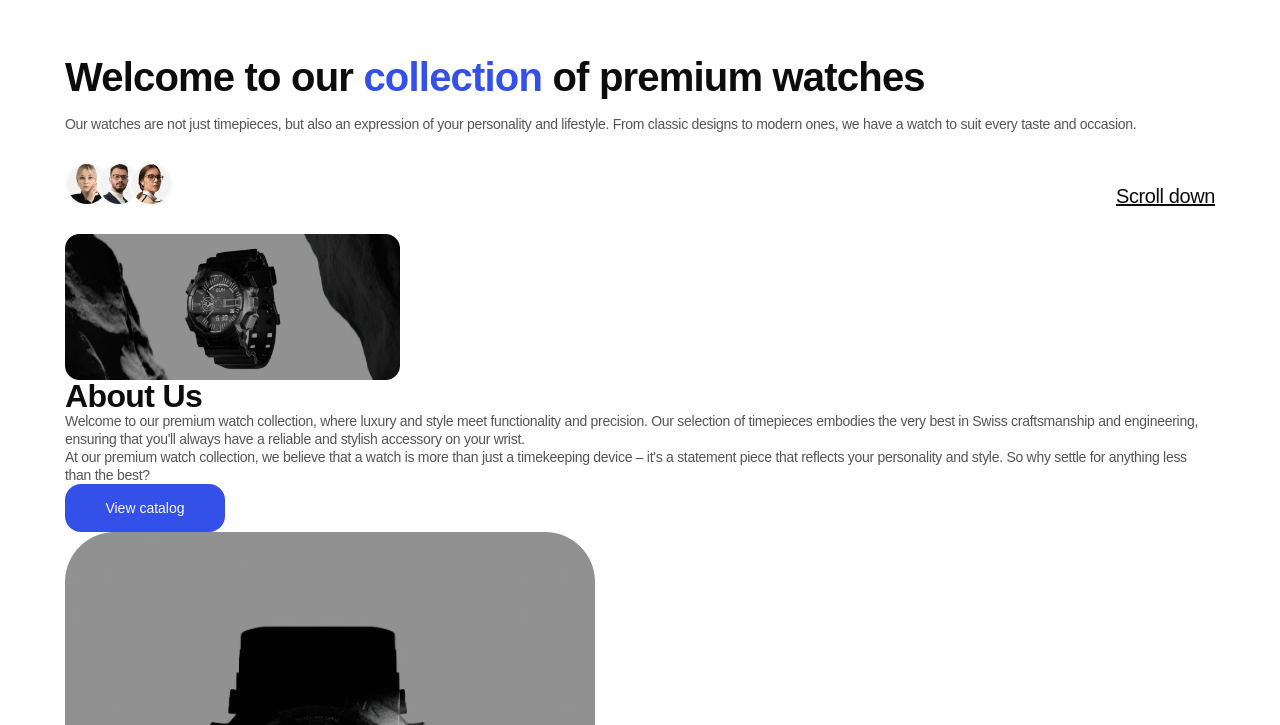
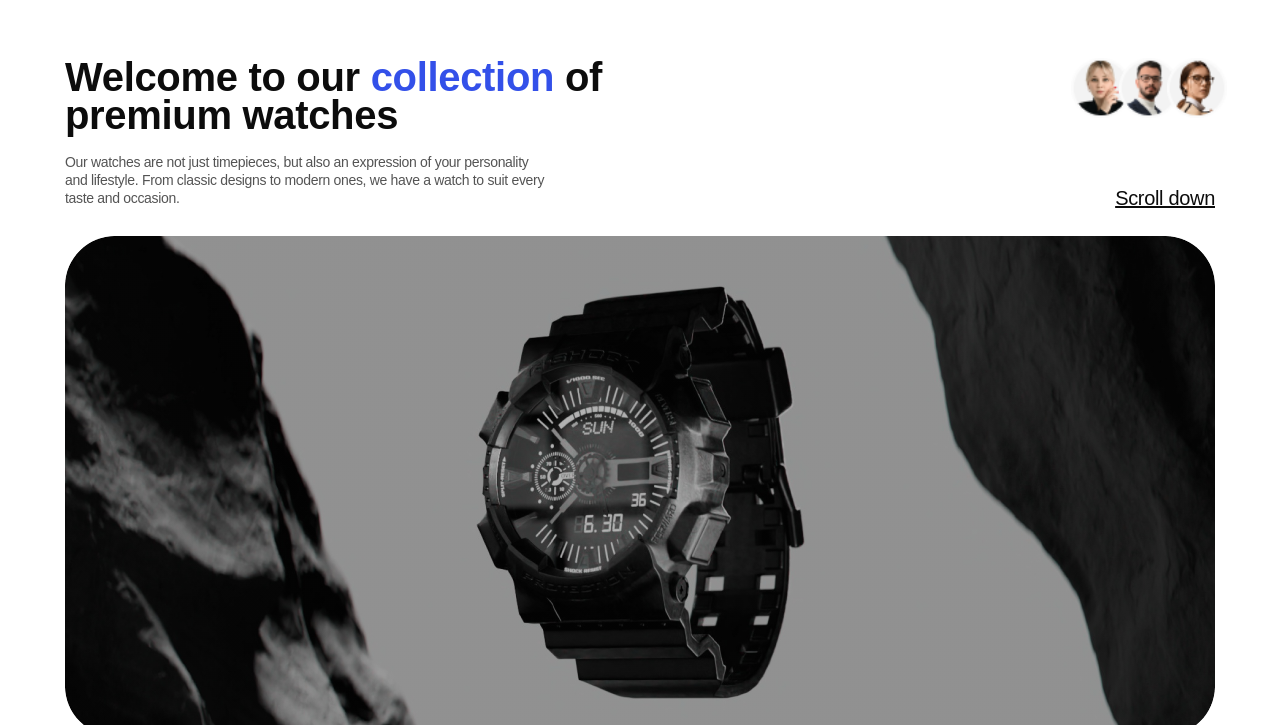
Before and after one commit to GoitStudentsWorks/html-css_bcon-70_project-SuccessfulTeam01, a website built with Vite: page src/index.html in a window 1280 px wide. Shown: the part 75-800 px from the top of the page. Built offline with nearby package versions, Linux system fonts and the light colour scheme; files whose address does not match are found by name.

Commit message:
feat: change photos, fix css

```diff
--- a/src/css/2-hero.css
+++ b/src/css/2-hero.css
@@ -13,20 +13,38 @@
   flex-direction: column;
 }
 
+@media only screen and (min-width: 768px) {
+  .hero-wrap {
+    flex-direction: row;
+    justify-content: space-between;
+    gap: 0;
+  }
+}
+
+
 .hero-content {}
+
+@media only screen and (min-width: 768px) {
+  .hero-content {
+    width: 557px;
+  }
+}
+
+@media only screen and (min-width: 1280px) {
+  .hero-content {
+    width: 597px;
+  }
+}
 
 .hero-title {
   font-weight: 600;
   font-size: 40px;
   line-height: 0.95;
-  letter-spacing: -0.02em;
-  /* color: #0c0c0c; */
   color: var(--main);
   margin-bottom: 20px;
 }
 
 .hero-title-span {
-  /* color: #3350e9; */
   color: var(--accent);
 }
 
@@ -34,8 +52,13 @@
   font-weight: 500;
   font-size: 14px;
   line-height: 1.28571;
-  letter-spacing: -0.02em;
   color: rgba(12, 12, 12, 0.7);
+}
+
+@media only screen and (min-width: 768px) {
+  .hero-text {
+    width: 480px;
+  }
 }
 
 .hero-people {
@@ -44,14 +67,34 @@
   align-items: flex-end;
 }
 
+@media only screen and (min-width: 768px) {
+  .hero-people {
+    flex-direction: column;
+    justify-content: space-between;
+  }
+}
+
 .hero-people-images {
   display: flex;
 }
 
 .hero-people-wrap {
-  border-radius: 50%;
+  border-radius: 30px;
   margin-right: -12px;
   width: 44px;
+}
+
+@media only screen and (min-width: 768px) {
+  .hero-people-wrap {
+    border-radius: 50px;
+    width: 56px;
+  }
+}
+
+@media only screen and (min-width: 1280px) {
+  .hero-people-wrap {
+    width: 60px;
+  }
 }
 
 .hero-people-image {
@@ -63,10 +106,46 @@
   font-weight: 500;
   font-size: 20px;
   line-height: 1;
-  letter-spacing: -0.02em;
   text-decoration: underline;
   text-decoration-skip-ink: none;
   color: var(--main);
+  transition: color 250ms cubic-bezier(0.4, 0, 0.2, 1);
+}
+
+.hero-link:focus,
+.hero-link:hover {
+  color: var(--accent);
+}
+
+.hero-with-gradient {
+  position: relative;
+  display: inline-block;
+  border-radius: 30px;
+  overflow: hidden;
+}
+
+@media only screen and (min-width: 768px) {
+  .hero-with-gradient {
+    border-radius: 50px;
+  }
+}
+
+.hero-with-gradient::before {
+  content: '';
+  position: absolute;
+  top: 0;
+  left: 0;
+  right: 0;
+  bottom: 0;
+  background: linear-gradient(rgba(12, 12, 12, 0.2), rgba(12, 12, 12, 0.2));
+  z-index: 1;
+}
+
+.hero-with-gradient img {
+  display: block;
+  width: 100%;
+  height: auto;
+  z-index: 0;
 }
 
 .hero-image {}
--- a/src/partials/2-hero.html
+++ b/src/partials/2-hero.html
@@ -24,27 +24,28 @@
           </div>
 
         </div>
-        <a href="#reviews" class="hero-link">Scroll down</a>
+        <a href="#footer" class="hero-link">Scroll down</a>
       </div>
     </div>
+    <div class="hero-with-gradient">
       <picture>
         <!-- Desktop screen -->
         <source media="(min-width: 1280px)" srcset="
-      ../img/hero/desktop/hero_decktop@1x.jpg 1x,
-      ../img/hero/desktop/hero_decktop@2x.jpg 2x
+        ../img/hero/desktop/hero_decktop@1x.png 1x,
+        ../img/hero/desktop/hero_decktop@2x.png 2x
           ">
         <!-- Tablet screen -->
         <source media="(min-width: 768px)" srcset="
-      ../img/hero/tablet/hero_tablet@1x.jpg 1x,
-      ../img/hero/tablet/hero_tablet@2x.jpg 2x
+        ./img/hero/tablet/hero_tablet@1x.png 1x,
+        ./img/hero/tablet/hero_tablet@2x.png 2x
           ">
         <!-- Mobile screen -->
         <source media="(max-width: 767px)" srcset="
-      ../img/hero/mobile/hero_mobile@1x.jpg 1x,
-      ../img/hero/mobile/hero_mobile@2x.jpg 2x
+        ./img/hero/mobile/hero_mobile@1x.png 1x,
+        ./img/hero/mobile/hero_mobile@2x.png 2x
           ">
-
-      <img class="hero-image" src="../img/hero/mobile/hero_mobile@1x.jpg" alt="watches" width="335" height="366">
+        <img class="hero-image" src="../img/hero/mobile/hero_mobile@1x.png" alt="watches">
       </picture>
     </div>
+  </div>
 </section>
```
Also changed, not shown: src/img/hero/desktop/hero_decktop@1x.jpg (deleted), src/img/hero/desktop/hero_decktop@1x.png (added), src/img/hero/desktop/hero_decktop@2x.jpg (deleted), src/img/hero/desktop/hero_decktop@2x.png (added), src/img/hero/mobile/hero_mobile@1x.jpg (deleted), src/img/hero/mobile/hero_mobile@1x.png (added), src/img/hero/mobile/hero_mobile@2x.jpg (deleted), src/img/hero/mobile/hero_mobile@2x.png (added), src/img/hero/tablet/hero_tablet@1x.jpg (deleted), src/img/hero/tablet/hero_tablet@1x.png (added), src/img/hero/tablet/hero_tablet@2x.jpg (deleted), src/img/hero/tablet/hero_tablet@2x.png (added). Lines whose indentation alone changed are shown as unchanged.
